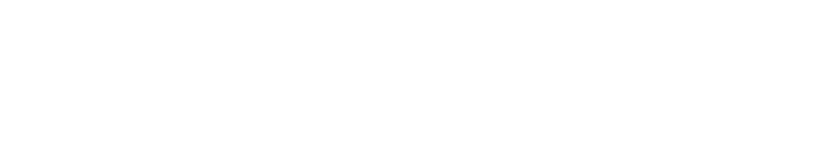
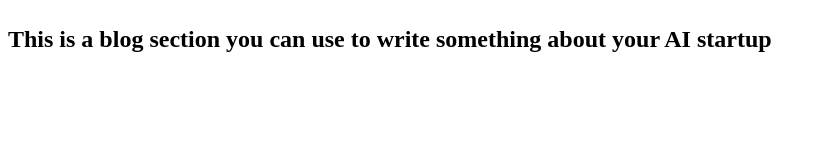
Before and after one commit to plowsai/ai-grant-template, a plain HTML site: page public/blog/post.html in a window 1280 px wide. Shown: the whole page, without its empty margins (0-826 px from the left). Drawn offline with Linux system fonts and the light colour scheme.

Commit message:
dev: janitor commit

```diff
--- a/public/blog/post.html
+++ b/public/blog/post.html
@@ -79,10 +79,10 @@
                 left: -40px;
             }
         }
-
     </style>
 </head>
 <body>
+    <h2> This is a blog section you can use to write something about your AI startup</h2>
 
 </body>
 </html>
```
